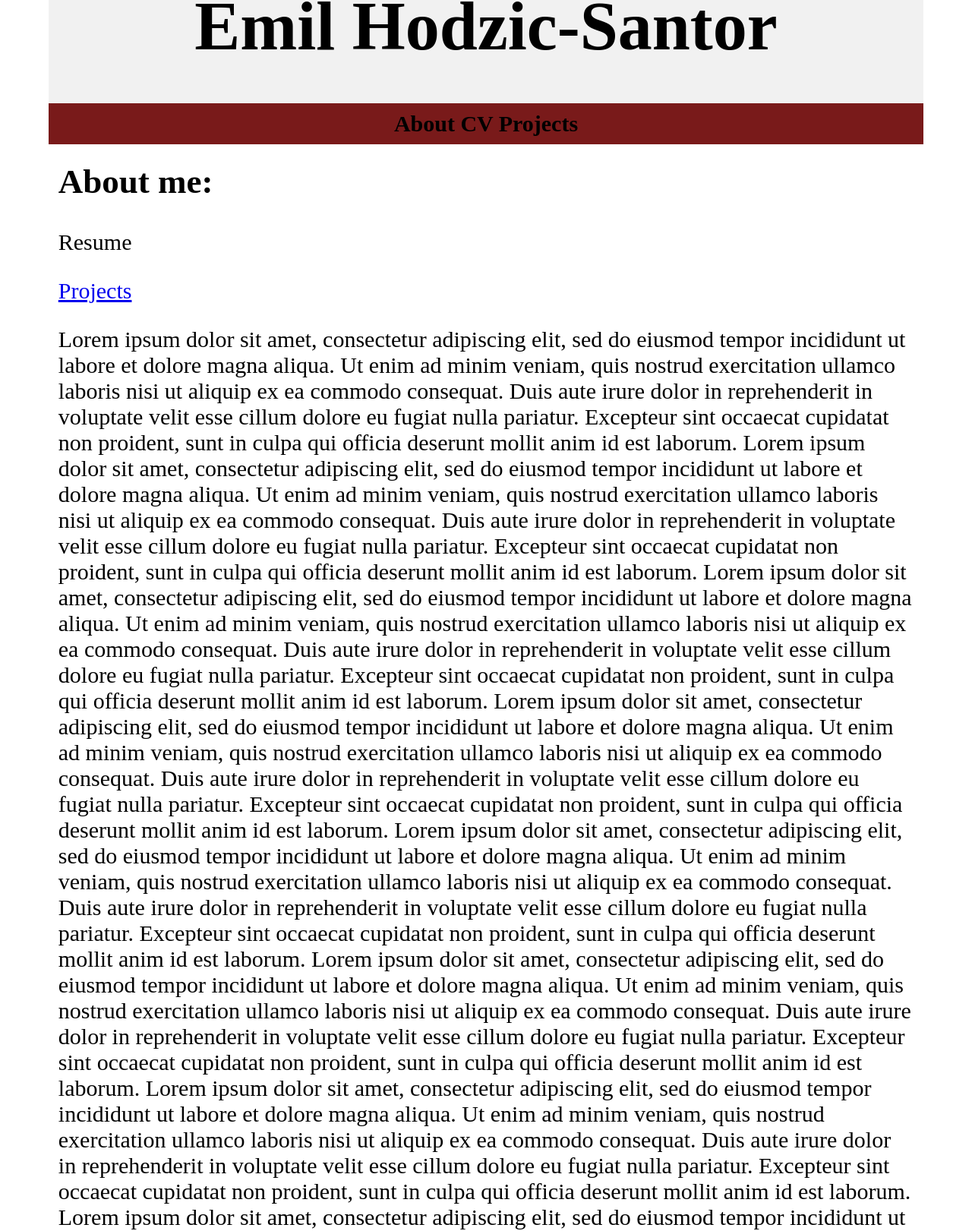
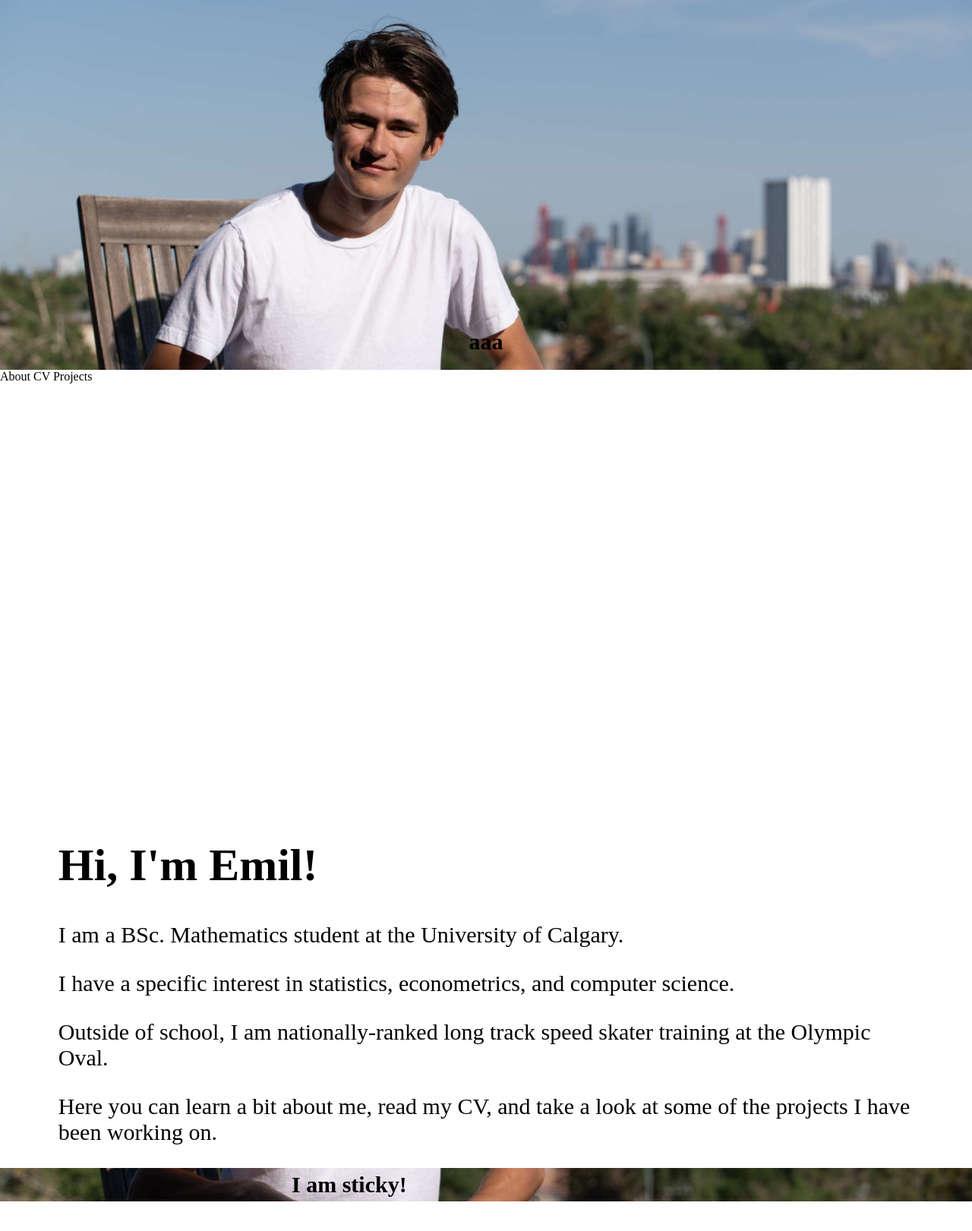
Before and after one commit to emilhs/emilhs.github.io, a plain HTML site: page docs/index.html in a window 1280 px wide. Shown: the part 67-1688 px from the top of the page at 76% size. Drawn offline with Linux system fonts and the light colour scheme.

Commit message:
update before revert

```diff
--- a/docs/index.html
+++ b/docs/index.html
@@ -8,51 +8,80 @@
 
 <body>
 
-<div id="header">
-    <p id = "myname">Emil Hodzic-Santor</p>
-    <p id = "mylinks">About CV Projects</p>
+<p id = "myname">aaa</p>
+<nav class = "mylink position-sticky">
+    <a href="index.html" title="About">About</a>
+    <a href="resume.html" title="CV">CV</a>
+    <a href="projects.html" title="Projects">Projects</a>
+</nav>
+
+<div class="pars">
+<h1>Hi, I'm Emil!</h1>
+<p>I am a BSc. Mathematics student at the University of Calgary. </p>
+<p>I have a specific interest in statistics, econometrics, and computer science.</p>
+<p>Outside of school, I am nationally-ranked long track speed skater training at the Olympic Oval.</p>
+<p>Here you can learn a bit about me, read my CV, and take a look at some of the projects I have been working on.</p>
+</div>
+
+<div class="sticky">I am sticky!</div>
+
+<div class="pars">
+    <h1>Hi, I'm Emil!</h1>
+    <p>I am a BSc. Mathematics student at the University of Calgary. </p>
+    <p>I have a specific interest in statistics, econometrics, and computer science.</p>
+    <p>Outside of school, I am nationally-ranked long track speed skater training at the Olympic Oval.</p>
+    <p>Here you can learn a bit about me, read my CV, and take a look at some of the projects I have been working on.</p>
 </div>
 
 <div class="pars">
+    <h1>Hi, I'm Emil!</h1>
+    <p>I am a BSc. Mathematics student at the University of Calgary. </p>
+    <p>I have a specific interest in statistics, econometrics, and computer science.</p>
+    <p>Outside of school, I am nationally-ranked long track speed skater training at the Olympic Oval.</p>
+    <p>Here you can learn a bit about me, read my CV, and take a look at some of the projects I have been working on.</p>
+</div>
 
-<h1></h1>
-<h2>About me:</h2>
-<p>Resume</p>
-<a href="projects.html" title="Projects">Projects</a>
+<div class="pars">
+    <h1>Hi, I'm Emil!</h1>
+    <p>I am a BSc. Mathematics student at the University of Calgary. </p>
+    <p>I have a specific interest in statistics, econometrics, and computer science.</p>
+    <p>Outside of school, I am nationally-ranked long track speed skater training at the Olympic Oval.</p>
+    <p>Here you can learn a bit about me, read my CV, and take a look at some of the projects I have been working on.</p>
+</div>
 
-<p>
-    Lorem ipsum dolor sit amet, consectetur adipiscing elit, sed do eiusmod tempor incididunt ut labore et dolore magna aliqua. Ut enim ad minim veniam, quis nostrud exercitation ullamco laboris nisi ut aliquip ex ea commodo consequat. Duis aute irure dolor in reprehenderit in voluptate velit esse cillum dolore eu fugiat nulla pariatur. Excepteur sint occaecat cupidatat non proident, sunt in culpa qui officia deserunt mollit anim id est laborum.
-    Lorem ipsum dolor sit amet, consectetur adipiscing elit, sed do eiusmod tempor incididunt ut labore et dolore magna aliqua. Ut enim ad minim veniam, quis nostrud exercitation ullamco laboris nisi ut aliquip ex ea commodo consequat. Duis aute irure dolor in reprehenderit in voluptate velit esse cillum dolore eu fugiat nulla pariatur. Excepteur sint occaecat cupidatat non proident, sunt in culpa qui officia deserunt mollit anim id est laborum.
-    Lorem ipsum dolor sit amet, consectetur adipiscing elit, sed do eiusmod tempor incididunt ut labore et dolore magna aliqua. Ut enim ad minim veniam, quis nostrud exercitation ullamco laboris nisi ut aliquip ex ea commodo consequat. Duis aute irure dolor in reprehenderit in voluptate velit esse cillum dolore eu fugiat nulla pariatur. Excepteur sint occaecat cupidatat non proident, sunt in culpa qui officia deserunt mollit anim id est laborum.
-    Lorem ipsum dolor sit amet, consectetur adipiscing elit, sed do eiusmod tempor incididunt ut labore et dolore magna aliqua. Ut enim ad minim veniam, quis nostrud exercitation ullamco laboris nisi ut aliquip ex ea commodo consequat. Duis aute irure dolor in reprehenderit in voluptate velit esse cillum dolore eu fugiat nulla pariatur. Excepteur sint occaecat cupidatat non proident, sunt in culpa qui officia deserunt mollit anim id est laborum.
-    Lorem ipsum dolor sit amet, consectetur adipiscing elit, sed do eiusmod tempor incididunt ut labore et dolore magna aliqua. Ut enim ad minim veniam, quis nostrud exercitation ullamco laboris nisi ut aliquip ex ea commodo consequat. Duis aute irure dolor in reprehenderit in voluptate velit esse cillum dolore eu fugiat nulla pariatur. Excepteur sint occaecat cupidatat non proident, sunt in culpa qui officia deserunt mollit anim id est laborum.
-    Lorem ipsum dolor sit amet, consectetur adipiscing elit, sed do eiusmod tempor incididunt ut labore et dolore magna aliqua. Ut enim ad minim veniam, quis nostrud exercitation ullamco laboris nisi ut aliquip ex ea commodo consequat. Duis aute irure dolor in reprehenderit in voluptate velit esse cillum dolore eu fugiat nulla pariatur. Excepteur sint occaecat cupidatat non proident, sunt in culpa qui officia deserunt mollit anim id est laborum.
-    Lorem ipsum dolor sit amet, consectetur adipiscing elit, sed do eiusmod tempor incididunt ut labore et dolore magna aliqua. Ut enim ad minim veniam, quis nostrud exercitation ullamco laboris nisi ut aliquip ex ea commodo consequat. Duis aute irure dolor in reprehenderit in voluptate velit esse cillum dolore eu fugiat nulla pariatur. Excepteur sint occaecat cupidatat non proident, sunt in culpa qui officia deserunt mollit anim id est laborum.
-    Lorem ipsum dolor sit amet, consectetur adipiscing elit, sed do eiusmod tempor incididunt ut labore et dolore magna aliqua. Ut enim ad minim veniam, quis nostrud exercitation ullamco laboris nisi ut aliquip ex ea commodo consequat. Duis aute irure dolor in reprehenderit in voluptate velit esse cillum dolore eu fugiat nulla pariatur. Excepteur sint occaecat cupidatat non proident, sunt in culpa qui officia deserunt mollit anim id est laborum.
-    Lorem ipsum dolor sit amet, consectetur adipiscing elit, sed do eiusmod tempor incididunt ut labore et dolore magna aliqua. Ut enim ad minim veniam, quis nostrud exercitation ullamco laboris nisi ut aliquip ex ea commodo consequat. Duis aute irure dolor in reprehenderit in voluptate velit esse cillum dolore eu fugiat nulla pariatur. Excepteur sint occaecat cupidatat non proident, sunt in culpa qui officia deserunt mollit anim id est laborum.
+<div class="pars">
+    <h1>Hi, I'm Emil!</h1>
+    <p>I am a BSc. Mathematics student at the University of Calgary. </p>
+    <p>I have a specific interest in statistics, econometrics, and computer science.</p>
+    <p>Outside of school, I am nationally-ranked long track speed skater training at the Olympic Oval.</p>
+    <p>Here you can learn a bit about me, read my CV, and take a look at some of the projects I have been working on.</p>
+</div>
 
-</p>
+<div class="pars">
+    <h1>Hi, I'm Emil!</h1>
+    <p>I am a BSc. Mathematics student at the University of Calgary. </p>
+    <p>I have a specific interest in statistics, econometrics, and computer science.</p>
+    <p>Outside of school, I am nationally-ranked long track speed skater training at the Olympic Oval.</p>
+    <p>Here you can learn a bit about me, read my CV, and take a look at some of the projects I have been working on.</p>
 </div>
 
 <script>
     window.onscroll = function() {scrollFunction()};
     function scrollFunction() {
-    if (document.body.scrollTop > 80 || document.documentElement.scrollTop > 80) {
-        //(document.body.scrollTop)
-        //var calcfont = 90-(100**(0.5)).toFixed(0);
-        //var fontpx = "" + calcfont + "px";
-        document.getElementById("myname").style.fontSize = "60px";
-        document.getElementById("myname").style.padding = "10px 0px";
-        document.getElementById("mylinks").style.fontSize = "30px";
-        document.getElementById("mylinks").style.padding = "10px 0px";
-        document.getElementById("mylinks").style.top= "80px";
-    } else {
-        document.getElementById("myname").style.fontSize = "90px";
-        document.getElementById("myname").style.padding = "50px 0px";
-        document.getElementById("mylinks").style.fontSize = "30px";
-        document.getElementById("mylinks").style.padding = "10px 0px";
-        //document.getElementById("myname").style.marginBottom = "190px";
-    }
+        if (document.body.scrollTop > 400 || document.documentElement.scrollTop > 400) {
+            //document.getElementById("mylink").style.padding = "10px 30% 10px";
+        }
+        else{
+            //var calc = 400-Math.max(Math.round(document.body.scrollTop), Math.round(document.documentElement.scrollTop))
+            //var calc = 100
+            //document.getElementById("mylink").style.padding = "300px 30% 10px";
+        }
+    //    //document.getElementById("mylink").style.fontSize = "20px";
+    //    document.getElementById("mylink").style.padding = "0% 30% 0%";
+    //} else {
+    //    //document.getElementById("mylink").style.fontSize = "30px";
+    //    document.getElementById("mylink").style.padding = "30% 30% 2%";
+    //}
     }
 </script>
 
--- a/docs/style.css
+++ b/docs/style.css
@@ -4,46 +4,57 @@ body, html {
     margin: 0px;
 }
 
+a:link, a:visited{
+  color:#000000;
+  text-decoration: none;
+}
+
 #header {
   z-index: 2;
-  position: fixed; /* Fixed position - sit on top of the page */
   top: 0;
-  height: 20%;
-  margin-left: 5%;
-  margin-right: 5%;
+  /*margin-left: 5%;
+  margin-right: 5%;*/
   margin-top: 0px;
   margin-bottom: 0px;
-  width: 90%; /* Full width */
+  width: 100%; /* Full width */
 }
 
 #myname {
   margin: 0px;
-  padding: 50px 0px;
-  background-color: #f1f1f1; /* Grey background */
-  /*padding: 50px 10px; /* Some padding */
-  color: black;
   text-align: center; /* Centered text */
   font-size: 90px; /* Big font size */
   font-weight: bold;
-  transition: 0.2s; /* Add a transition effect (when scrolling - and font size is decreased) */
-}
-
-#mylinks {
-  margin: 0px;
-  padding: 0px;
-  background-color: #791a1a; /* Grey background */
-  padding: 10px 0px; /* Some padding */
+  padding: 500px 30% 20px; /* Some padding */
   color: black;
   text-align: center; /* Centered text */
   font-size: 30px; /* Big font size */
+  /*box-shadow: 0px 4px 8px black;*/
   font-weight: bold;
-  transition: 0.2s; /* Add a transition effect (when scrolling - and font size is decreased) */
+  background-image: url("photos/IMG_0796.JPG");
+  background-size: 100%;
+  background-position-y: 20%;
+}
+
+div.sticky {
+  position: -webkit-sticky;
+  position: sticky;
+  display: flex;
+  justify-content: space-between;
+  top: 0;
+  padding: 5px 30% 5px;
+  background-image: url("photos/IMG_0796.JPG");
+  background-size: 100%;
+  background-position-y: -620px;
+  text-align: center; /* Centered text */
+  font-style: white;
+  font-size: 30px; /* Big font size */
+  /*box-shadow: 0px 4px 8px black;*/
+  font-weight: bold;
 }
 
 .pars{
   z-index: 1;
-  position:relative;
-  margin-top:280px;
+  margin-top: 600px;
   margin-left: 6%;
   margin-right: 6%;
   width: 88%; /* Full width */
```
Also changed, not shown: docs/projects.html (+2 -0 lines), docs/resume.html (added, +26 -0 lines), docs/photos/IMG_0796.JPG (added), 2 other files.
